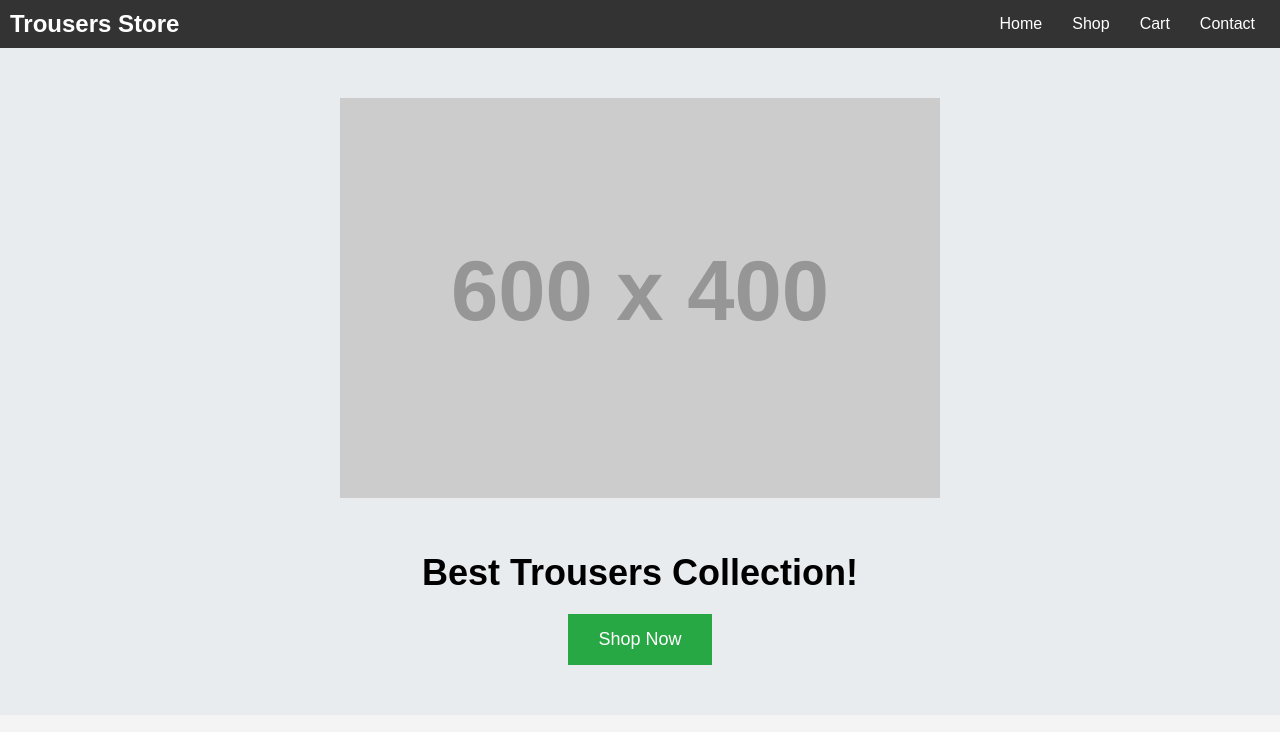
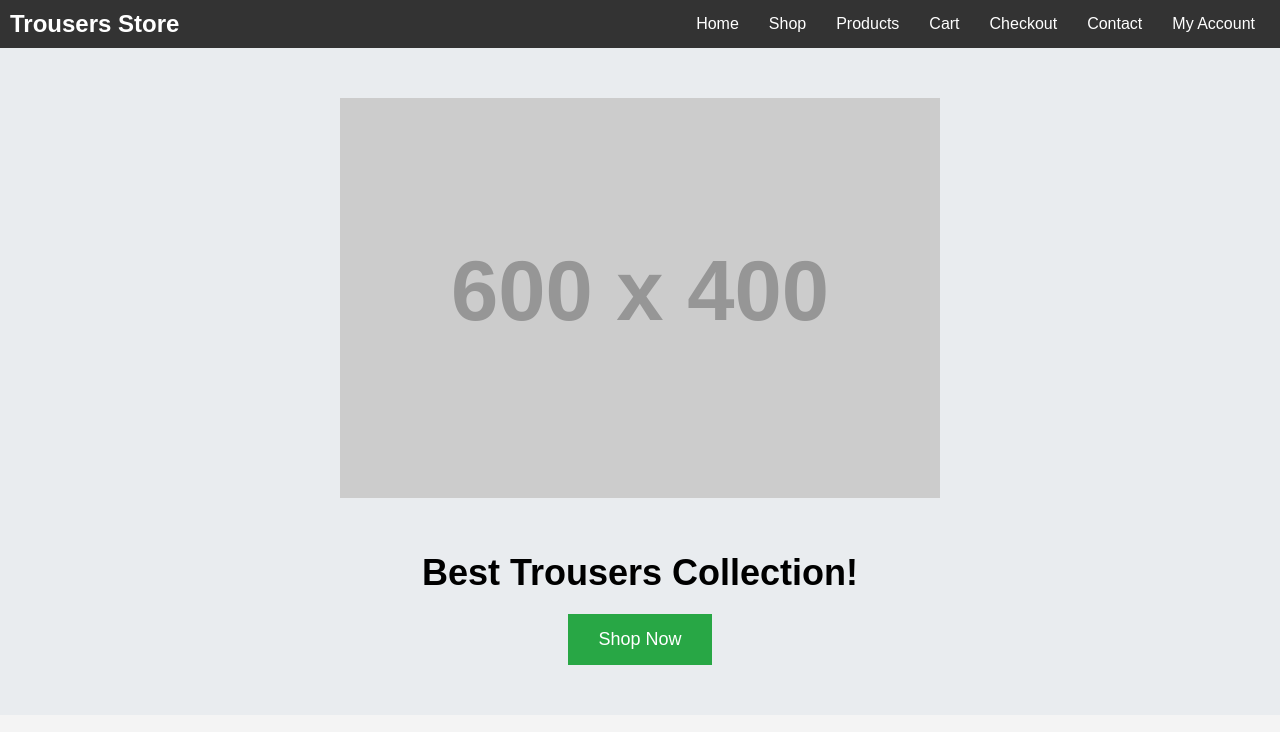
Before and after one commit to priya200520/homie-website, a website: page index.html in a window 1280 px wide. Shown: the top 732 px of the page. Drawn offline with Linux system fonts and the light colour scheme.

Commit message:
linking all

```diff
--- a/index.html
+++ b/index.html
@@ -39,10 +39,13 @@
     <nav>
         <div class="logo">Trousers Store</div>
         <ul>
-            <li><a href="#home">Home</a></li>
-            <li><a href="#shop">Shop</a></li>
-            <li><a href="#cart">Cart</a></li>
-            <li><a href="#contact">Contact</a></li>
+            <li><a href="index.html">Home</a></li>
+            <li><a href="shop.html">Shop</a></li>
+            <li><a href="product-listing.html">Products</a></li>
+            <li><a href="cart.html">Cart</a></li>
+            <li><a href="checkout.html">Checkout</a></li>
+            <li><a href="contact.html">Contact</a></li>
+            <li><a href="account.html">My Account</a></li>
         </ul>
     </nav>
 
```
